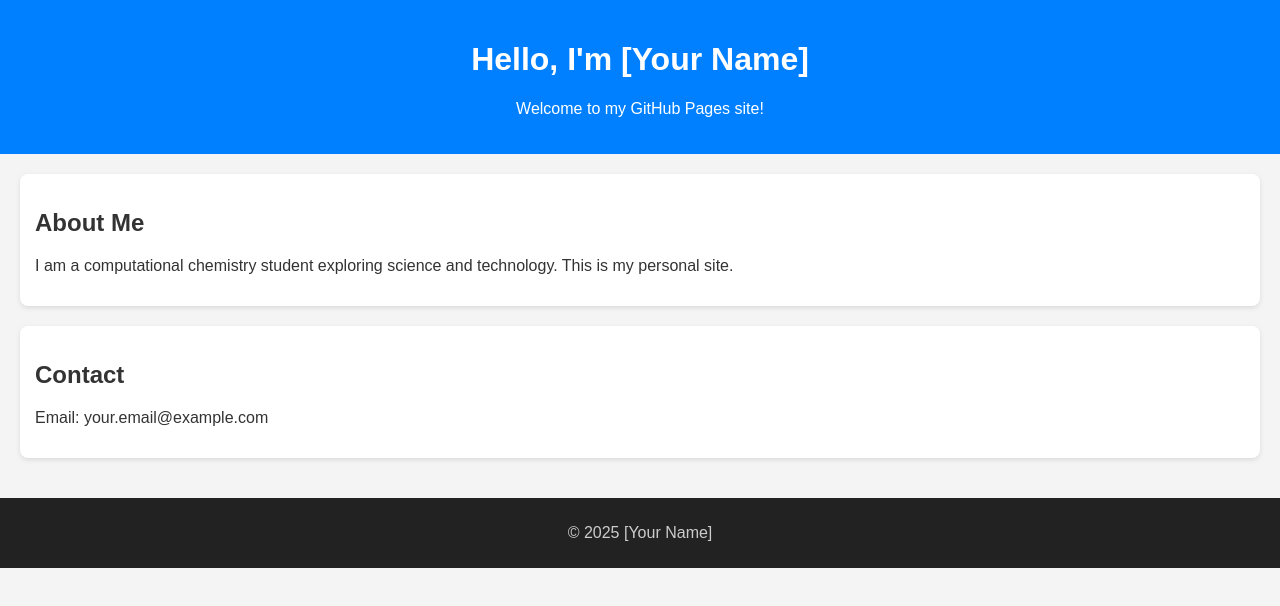
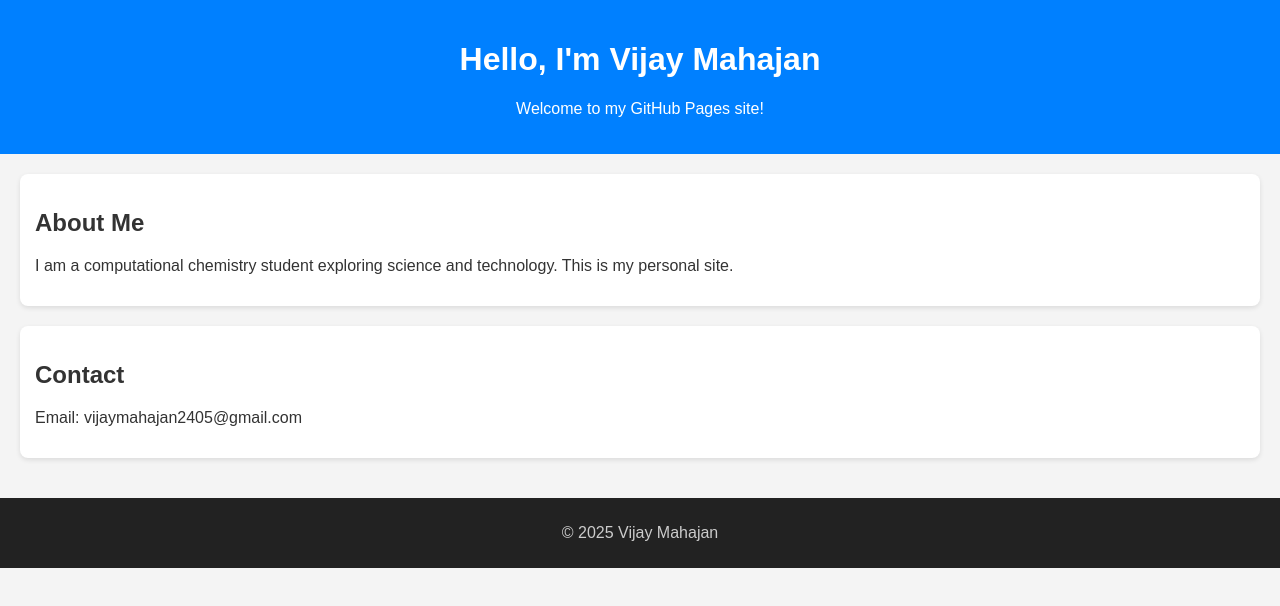
Before and after one commit to vijay-mahajan01/vijay-mahajan01.github.io, a plain HTML site: page index.html in a window 1280 px wide. Drawn offline with Linux system fonts and the light colour scheme.

Commit message:
Update index.html

```diff
--- a/index.html
+++ b/index.html
@@ -8,7 +8,7 @@
 </head>
 <body>
   <header>
-    <h1>Hello, I'm [Your Name]</h1>
+    <h1>Hello, I'm Vijay Mahajan</h1>
     <p>Welcome to my GitHub Pages site!</p>
   </header>
 
@@ -19,12 +19,12 @@
     </section>
     <section>
       <h2>Contact</h2>
-      <p>Email: your.email@example.com</p>
+      <p>Email: vijaymahajan2405@gmail.com</p>
     </section>
   </main>
 
   <footer>
-    <p>&copy; 2025 [Your Name]</p>
+    <p>&copy; 2025 Vijay Mahajan</p>
   </footer>
 </body>
 </html>
```
